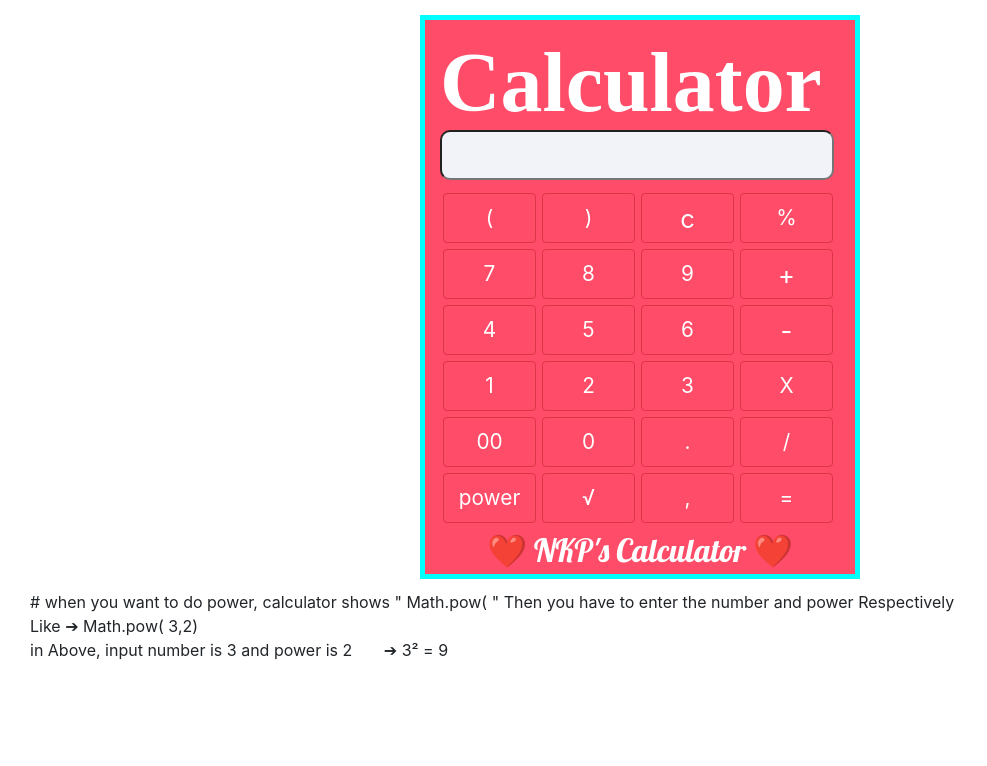
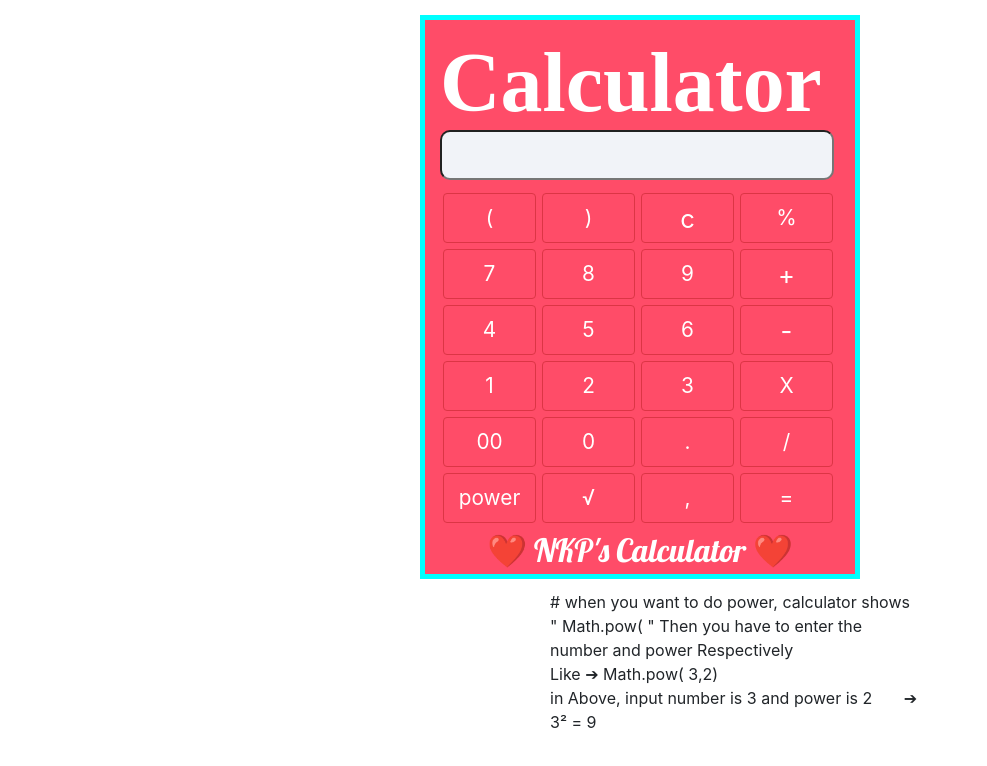
Before and after one commit to Nandakishorpalei/calculator, a plain HTML site: page index.html in a window 1280 px wide. Shown: the whole page, without its empty margins (0-987 px from the left). Drawn offline with nearby package versions, Linux system fonts and the light colour scheme.

Commit message:
Update styles.css

```diff
--- a/styles.css
+++ b/styles.css
@@ -45,9 +45,9 @@ table{
   font-family: 'Lobster', cursive;
 }
 .note{
-    width:90%;
-    margin-left: 30px;
-  }
+  width:29%;
+  margin-left: 550px;
+}
 @media (max-width:1028px) {
   .calculator{
     margin-left: 5px;
@@ -56,4 +56,8 @@ table{
   font-family: serif;
     width:100%;
   }
+  .note{
+    width:90%;
+    margin-left: 30px;
+  }
 }
```
